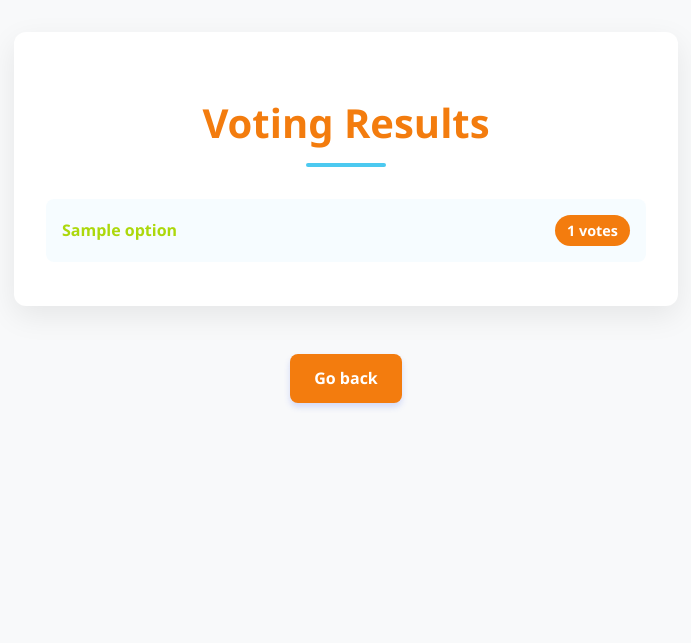
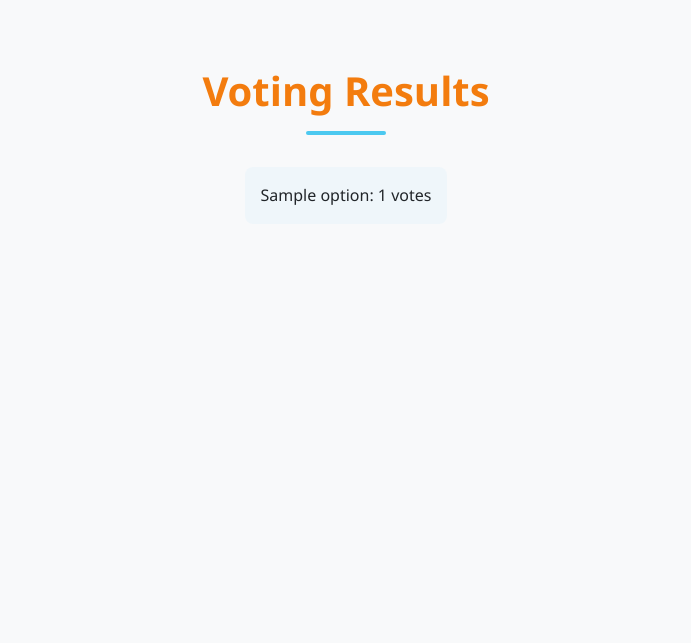
Before and after one commit to Muin-Islam/vote, a Flask app: template templates/results.html in a window 1280 px wide. Shown: the top 643 px of the page, without its empty margins (294-985 px from the left). Run offline with Flask 3, Linux system fonts and the light colour scheme; the template is opened without the code that fills it: most values are stand-ins (such as "Sample title", 1, 10 or a date in 2020).

Commit message:
Update results.html

```diff
--- a/templates/results.html
+++ b/templates/results.html
@@ -130,17 +130,11 @@
     </style>
 </head>
 <body>
-    <div class="results-container">
-        <h1>Voting Results</h1>
-        <ul>
-            {% for option, count in results %}
-            <li>
-                <span class="option">{{ option }}</span>
-                <span class="votes">{{ count }} votes</span>
-            </li>
-            {% endfor %}
-        </ul>
-    </div>
-    <a href="/">Go back</a>
+  <h1>Voting Results</h1>
+  <ul>
+    {% for result in results %}
+      <li>{{ result.option }}: {{ result.count }} votes</li>
+    {% endfor %}
+  </ul>
 </body>
 </html>
```
